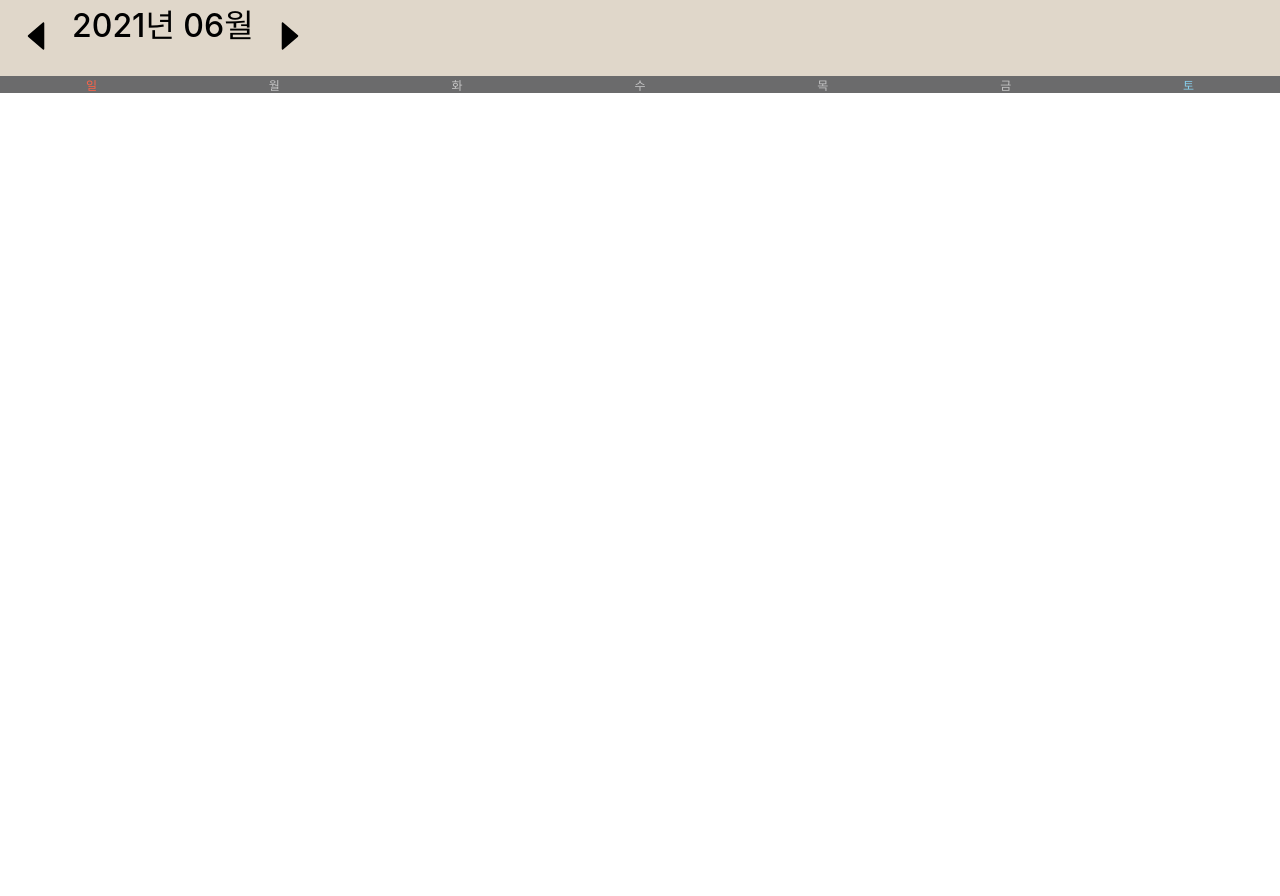
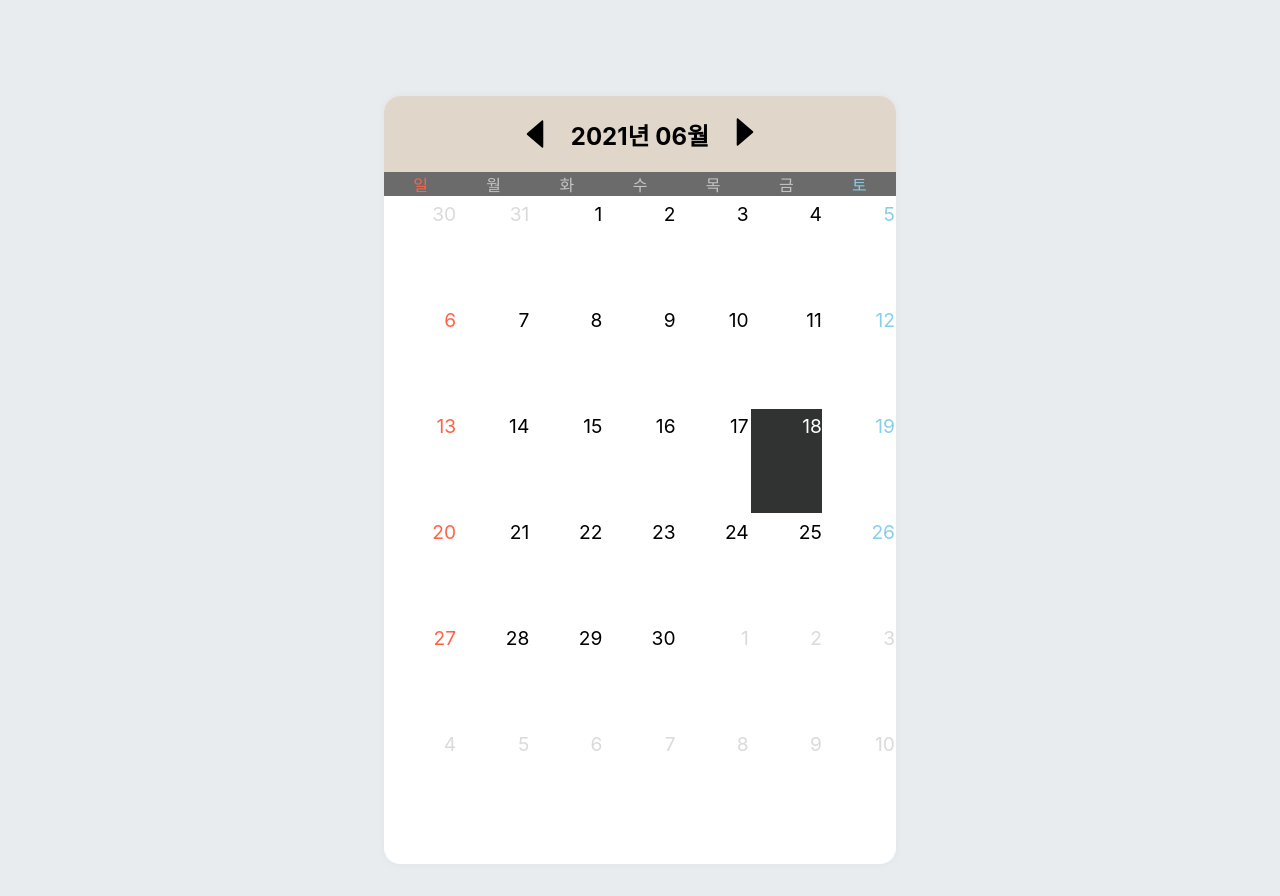
Before and after one commit to hoyeon96/Todolist, a React (Create React App) app: page / in a window 1280 px wide. Before the commit the page ends 800 px from the top, so only its background shows below. Built offline with nearby package versions, Linux system fonts and the light colour scheme.

Commit message:
캘린더 페이지 만들기

```diff
--- a/src/RCA.css
+++ b/src/RCA.css
@@ -1,61 +1,52 @@
+
 /* header */
-.RCA-header-container{
-    flex-basis: 50px;
-    background-color: rgb(224, 215, 202);
-    display: flex;
-
-}
-
 .move-button{
     width: 40px;
     height: 40px;
     display: inline-block;
     margin: 1rem;
-}
+  }
 
-.icon{
+  .icon{
     background-size: contain;
     background-repeat: no-repeat;
     cursor: pointer;
-}
+  }
 
-.RCA-header-middle{
+  .header-text{
     justify-content: center;
     font-size: 2rem;
     font-weight: 500;
-}
+  }
 
-.RCA-header-calendarYM{
+  .header-calendarYM{
     box-sizing: border-box;
     text-align: center;
     margin: 0;
-}
+  }
 
-.RCA-header-buttons{
+.header-buttons{
     padding-left: 0;
     display: flex;
     list-style-type: none;
     margin: 0;
 }
 
-/* 캘린더 바디 중 요일 영역 */
+/* 캘린더 바디 요일 영역 */
 
 .calBodyHeader {
-  height: 100%;
   width: 100%;
-  font-size: 0.75rem;
-
+  font-size: 1rem;
+  margin: 0;
   background-color: #6b6b6c;
-
   display: grid;
   grid-template-columns: repeat(7, 1fr);
-
   justify-items: center;
   align-items: center;
 }
 
 /* 요일별 셀 속성 */
-.date-weekday{
+.DateHeader.date-weekday{
     color : rgba(255, 255, 255, 0.603);
 }
 
@@ -66,3 +57,45 @@
 .date-sat{
     color: #87ceeb;
 }
+
+.date-weekday{
+    color: #000000;
+}
+
+.outdate {
+  color: rgba(194, 194, 194, 0.603);
+  background-color: white;
+}
+
+/* 각 요일 영역 셀 공통 */
+.calBodyContentCell {
+  height: 100%;
+  width: 100%;
+  font-size: 1rem;
+  justify-content: center;
+  box-sizing: border-box;
+  position: relative;
+  padding: 5px 0 70px 0;
+  border: solid 0.3px white;
+}
+.calendar-week {
+  display: flex;
+  flex-grow: 1;
+  }
+
+
+.calendar-day-label{
+    display: block;
+    text-align: right;
+    font-size: 1.2rem;
+    line-height: 25px;
+}
+
+.selected{
+  background-color: rgb(49,50,50);
+}
+
+.selected label{
+    font-size: 1.2rem;
+    color: white;
+}
--- /dev/null
+++ b/src/components/Calendar.js
@@ -0,0 +1,192 @@
+import React , { Component } from 'react';
+import moment from 'moment';
+import '../RCA.css';
+import styled, {css} from 'styled-components';
+import {MdAdd} from 'react-icons/md';
+
+const CalBodyBlock = styled.div`
+    height: 100%;
+    width: 100%;
+    margin: 0;
+    display: grid;
+    grid-template-rows: repeat(6, 1fr);
+`;
+const CircleButton = styled.button`
+  background: #38d9a9;
+  &:hover {
+    background: #63e6be;
+  }
+  &:active {
+    background: #20c997;
+  }
+
+  z-index: 5;
+  cursor: pointer;
+  width: 80px;
+  height: 80px;
+  display: block;
+  align-items: center;
+  justify-content: center;
+  font-size: 60px;
+  position: absolute;
+  left: 50%;
+  bottom: 0px;
+  transform: translate(-50%, 50%);
+  color: white;
+  border-radius: 50%;
+  border: none;
+  outline: none;
+  display: flex;
+  align-items: center;
+  justify-content: center;
+
+  transition: 0.125s all ease-in;
+  ${props =>
+    props.open &&
+    css`
+      background: #ff6b6b;
+      &:hover {
+        background: #ff8787;
+      }
+      &:active {
+        background: #fa5252;
+      }
+      transform: translate(-50%, 50%) rotate(45deg);
+    `}
+`;
+
+const weekname = ["일", "월", "화", "수", "목", "금", "토"];
+class DateHeader extends Component {
+
+  mapArrayToDate = (dateArray) => {
+        return dateArray.map((date, index) => {
+          const className = ()=>{
+            let className = "DateHeader";
+            if(index === 0){
+              return className + " date-sun"
+            }else if(index === 6){
+              return className + " date-sat"
+            }else{
+              return className + " date-weekday"
+            }
+          }
+          return (
+            <div className={className()} key={index}>
+              {date}
+            </div>
+          )
+        })
+      }
+
+    render() {
+      return (
+        <div className="calBodyHeader">
+          {this.mapArrayToDate(weekname)}
+        </div>
+      )
+    }
+  }
+
+  class Week extends Component {
+
+    state = {}
+
+    Days = (firstDayFormat, weekIndex) => {
+      const _days = [];
+
+      for (let i = 0; i < 7; i++) {
+
+        const Day = moment(firstDayFormat).add('d', i);
+        _days.push({
+          yearMonthDayFormat: Day.format("YYYY-MM-DD"),
+          getDay: Day.format('D'),
+          isHolyDay: false,
+          weekIndex
+        });
+      }
+
+      return _days;
+    }
+
+
+    mapDaysToComponents = (Days, calendarMonthYear, selectedDayFormat ,fn = () => { }) => {
+      const thisMonth = moment(calendarMonthYear);
+
+      return Days.map((dayInfo, i) => {
+
+        let className = "calBodyContentCell";
+        if (!thisMonth.isSame(dayInfo.yearMonthDayFormat,'month')) {
+          className = "calBodyContentCell outdate";
+        } else if (i === 0) {
+          className = "calBodyContentCell date-sun";
+        } else if (i === 6) {
+          className = "calBodyContentCell date-sat";
+        }
+
+        if(moment(dayInfo.yearMonthDayFormat).isSame(selectedDayFormat,'day')){
+          className = "calBodyContentCell selected";
+        }
+
+        return (
+          <div
+            className={"calendar-day " + className}
+            key={`${dayInfo.weekIndex}-${i}-day`}
+            onClick={() => fn(dayInfo.yearMonthDayFormat)} >
+            <label className="calendar-day-label">
+              {dayInfo.getDay}
+            </label>
+          </div>
+        )
+      })
+    }
+
+
+    render() {
+      return (
+        <div className="calendar-week">
+          {this.mapDaysToComponents(this.Days(this.props.firstDayOfThisWeekformat,this.props.weekIndex),
+          this.props.ymOfThisCalendar,
+          this.props.selected,
+          this.props.fn
+          )}
+        </div>
+      )
+    }
+  }
+
+
+  export default class Calendar extends Component {
+
+    Weeks = (monthYear, selected, clickFn) => {
+      const firstDayOfMonth = moment(monthYear).startOf('month');
+      const firstDateOfMonth = firstDayOfMonth.get('d');
+
+      const firstDayOfWeek = firstDayOfMonth.clone().add('d', -firstDateOfMonth);
+
+      const _Weeks = [];
+
+      for (let i = 0; i < 6; i++) {
+        _Weeks.push((
+          <Week
+            key={`calendar-week-${i}`}
+            weekIndex={i}
+            ymOfThisCalendar={firstDayOfMonth.format("YYYY-MM")}
+            firstDayOfThisWeekformat={firstDayOfWeek.clone().add('d', i *7).format("YYYY-MM-DD")}
+            selected={selected}
+            fn={clickFn} />
+        ))
+      }
+      return _Weeks;
+    }
+
+    render() {
+      return (
+        <div>
+          <DateHeader />
+          <CalBodyBlock>
+            {this.Weeks(this.props.YM,this.props.selected,this.props.changeSelected)}
+          </CalBodyBlock>
+        </div>
+      )
+    }
+  }
--- a/src/components/CalendarHead.js
+++ b/src/components/CalendarHead.js
@@ -1,41 +1,41 @@
-import React, { useState } from 'react';
-import moment from 'moment';
+import React, { Component } from 'react';
+import '../RCA.css';
+import styled from 'styled-components';
 import {AiFillCaretLeft, AiFillCaretRight} from 'react-icons/ai';
-import '../RCA.css';
 
+const CalHeadBlock = styled.div`
+    width:100%;
+    border-top-left-radius: 1rem;
+    border-top-right-radius: 1rem;
+    background-color: rgb(224, 215, 202);
+    display: flex;
+    justify-content: center;
+    align-items: center;
+`;
 
-function CalendarHeader() {
-
-    const [ month, setMonth ] = useState(moment());
-    const [ viewMonth, setViewMonth ] = useState(month.format('YYYY년 MM월'));
-
+export default class Header extends Component {
+    render() {
         return (
-      <div className="RCA-header-container">
-        <div className="RCA-header-buttons RCA-header-middle">
+            <CalHeadBlock>
+                <div className="header-buttons">
                     <AiFillCaretLeft
                         className="move-button icon"
-            onClick={() =>
-                { setMonth(month.add(-1, 'months'));
-                setViewMonth(month.format('YYYY년 MM월'));
-                console.info(month) }
-            }
+                        onClick={()=>{this.props.moveMonth(-1)}}
                     />
                 </div>
-        <div className="RCA-header-calendarYM RCA-header-middle">
-          { viewMonth }
-        </div>
+               <h2>
+                    {this.props.calendarYM}
+                </h2>
                 <div className="calHeaderBtn calHeaderAfterBtn">
                     <AiFillCaretRight
                         className="move-button icon"
-            onClick={() => {
-                setMonth(month.add(1, 'months'));
-                setViewMonth(month.format('YYYY년 MM월'));
-                console.info(month) }
-            }
+                        onClick={()=>{this.props.moveMonth(1)}}
                     />
                 </div>
-      </div>
-    );
+                <h3>
+                    {this.props.today}
+                </h3>
+            </CalHeadBlock>
+        )
     }
-
-  export default CalendarHeader;
+}
--- /dev/null
+++ b/src/components/CalendarTemplate.js
@@ -0,0 +1,23 @@
+import React from 'react';
+import styled from 'styled-components';
+
+const CalendarTemplateBlock = styled.div`
+    width : 512px;
+    height : 768px;
+
+    position : relative; /*하위 요소 배치 조정을 위해 */
+    background : white;
+    border-radius : 16px;
+    box-shadow : 0 0 8px 0 rgba(0,0,0,.04);
+    margin : 0 auto; /*가운데 정렬을 위해 */
+    margin-top : 96px;
+    margin-bottom : 32px;
+    display : flex;
+    flex-direction : column; /* 배치 방향 세로로 */
+`;
+
+function CalendarTemplate({children}){
+    return <CalendarTemplateBlock>{children}</CalendarTemplateBlock>;
+}
+
+export default CalendarTemplate;
--- a/src/components/DateHeader.js
+++ /dev/null
@@ -1,42 +0,0 @@
-import React from 'react';
-import '../RCA.css';
-
-function DateHeader(){
-  const dateArray = ["일", "월", "화", "수", "목", "금", "토"];
-
-  const mapArrayToDate = (dateArray) => {
-    return dateArray.map((date, index) => {
-      const className = () => {
-        let className = "calDateHeader";
-        if (index === 0) {
-          return className + " date-sun"
-        } else if (index === 6) {
-          return className + " date-sat"
-        } else {
-          return className + " date-weekday"
-        }
-      }
-        return (
-          <div className = {className()} key={index}>
-            { date }
-          </div>
-        )
-    })
-  }
-
-  return (
-    <div className="calBodyWrapper">
-      <div className="calBodyHeader">
-        { mapArrayToDate(dateArray) }
-      </div>
-      <div className="calBodyContent">
-
-      </div>
-    </div>
-  );
-}
-
-
-
-
-export default DateHeader;
--- a/src/pages/Home.js
+++ b/src/pages/Home.js
@@ -1,13 +1,27 @@
-import React , { Component } from 'react';
+import React, { Component } from 'react';
 import moment from 'moment';
-import CalendarHeader from '../components/CalendarHead';
-import DateHeader from '../components/DateHeader';
+import { createGlobalStyle } from 'styled-components';
+import CalendarTemplate from '../components/CalendarTemplate';
+import Header from '../components/CalendarHead';
+import Calendar from '../components/Calendar';
+
+const Globalstyle = createGlobalStyle`
+body{
+  background : #e9ecef;
+
+}
+`;
 
 export default class Home extends Component {
 
     state = {
         calendarYM : moment(),
-        today : moment()
+        today : moment(),
+        selected : moment().format("YYYY-MM-DD")
+    }
+
+    static defaultProps = {
+        clickFn : () => {}
     }
 
     moveMonth = (month) => {
@@ -16,19 +30,39 @@ export default class Home extends Component {
         })
     }
 
+    changeSelected = (clickedDate) => {
+        if(moment(clickedDate).isSame(this.state.selected,'day')){
+            this.props.clickFn(clickedDate);
+            return;
+        }
+
+        this.setState({
+            selected : clickedDate
+        })
+
+        this.props.clickFn(clickedDate);
+
+        if(moment(clickedDate).isBefore(this.state.calendarYM,'month')){
+            this.moveMonth(-1)
+        }else if(moment(clickedDate).isAfter(this.state.calendarYM,'month')){
+            this.moveMonth(1)
+        }
+    }
 
     render() {
 
         return (
-            <div className="test-layout">
-                <div className="RCA-app-container">
-                    <CalendarHeader
-                        calendarYM={this.state.calendarYM.format("YYYY년 MM월")}
-                        today={this.state.today.format("현재 YYYY - MM - DD")}
+            <div>
+                <Globalstyle />
+                <CalendarTemplate>
+                    <Header calendarYM={this.state.calendarYM.format("YYYY년 MM월")}
                         moveMonth={this.moveMonth}
                     />
-                    <DateHeader />
-                </div>
+                    <Calendar
+                        YM={this.state.calendarYM.format("YYYY-MM-DD")}
+                        selected={this.state.selected}
+                        changeSelected={this.changeSelected} />
+                </CalendarTemplate>
             </div>
         )
     }
--- a/src/pages/TodoPage.css
+++ /dev/null
@@ -1,38 +0,0 @@
-.App {
-  text-align: center;
-}
-
-.App-logo {
-  height: 40vmin;
-  pointer-events: none;
-}
-
-@media (prefers-reduced-motion: no-preference) {
-  .App-logo {
-    animation: App-logo-spin infinite 20s linear;
-  }
-}
-
-.App-header {
-  background-color: #282c34;
-  min-height: 100vh;
-  display: flex;
-  flex-direction: column;
-  align-items: center;
-  justify-content: center;
-  font-size: calc(10px + 2vmin);
-  color: white;
-}
-
-.App-link {
-  color: #61dafb;
-}
-
-@keyframes App-logo-spin {
-  from {
-    transform: rotate(0deg);
-  }
-  to {
-    transform: rotate(360deg);
-  }
-}
--- a/src/pages/TodoPage.js
+++ b/src/pages/TodoPage.js
@@ -1,4 +1,3 @@
-import './TodoPage.css';
 import { createGlobalStyle } from 'styled-components';
 import TodoTemplate from '../components/TodoTemplate';
 import TodoHead from '../components/TodoHead';
--- a/src/shared/App.js
+++ b/src/shared/App.js
@@ -1,6 +1,6 @@
 import React, { Component } from 'react';
 import { Route } from 'react-router-dom';
-import { Home } from '../pages';
+import Home from '../pages/Home';
 import { About } from '../pages';
 import { TodoPage } from '../pages';
 
```
Also changed, not shown: src/calendar/calendar.js (deleted). Lines whose indentation alone changed are shown as unchanged.
